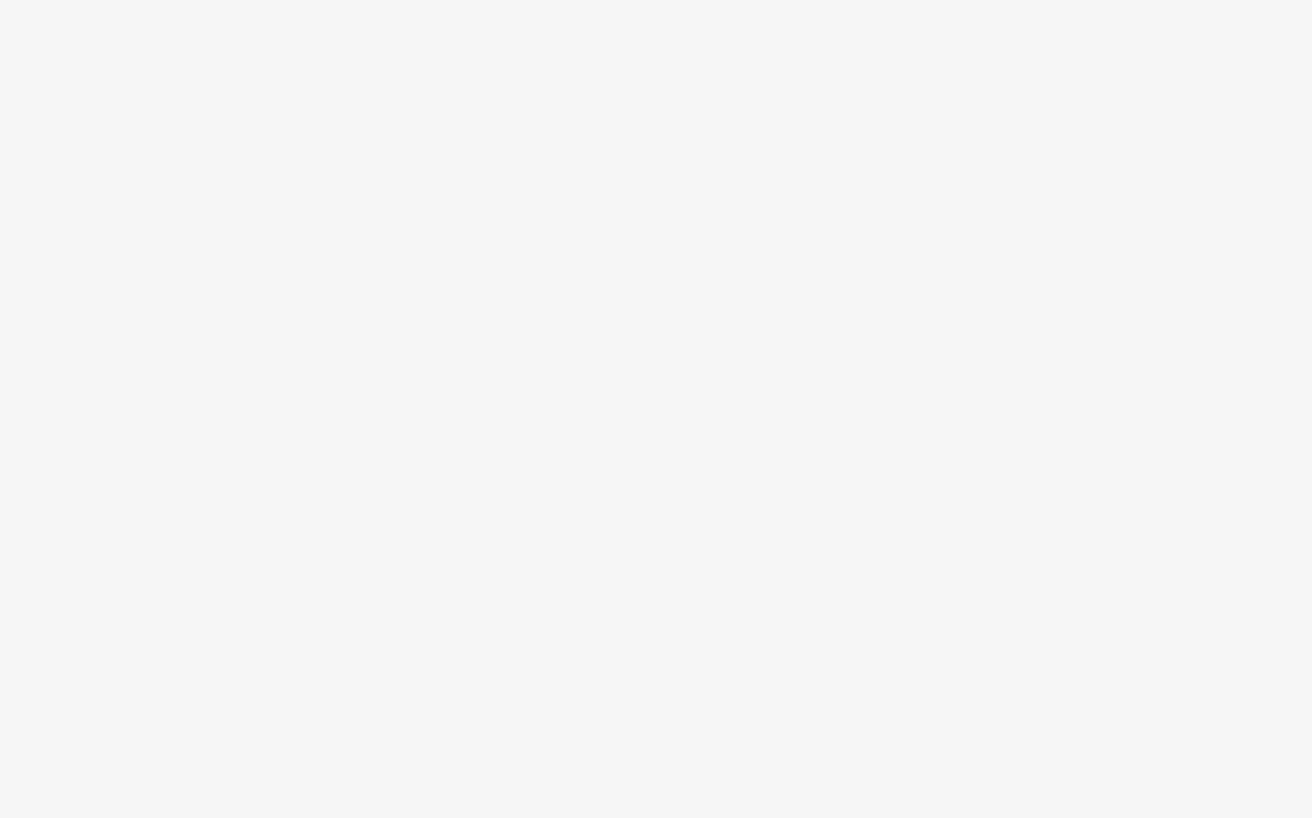
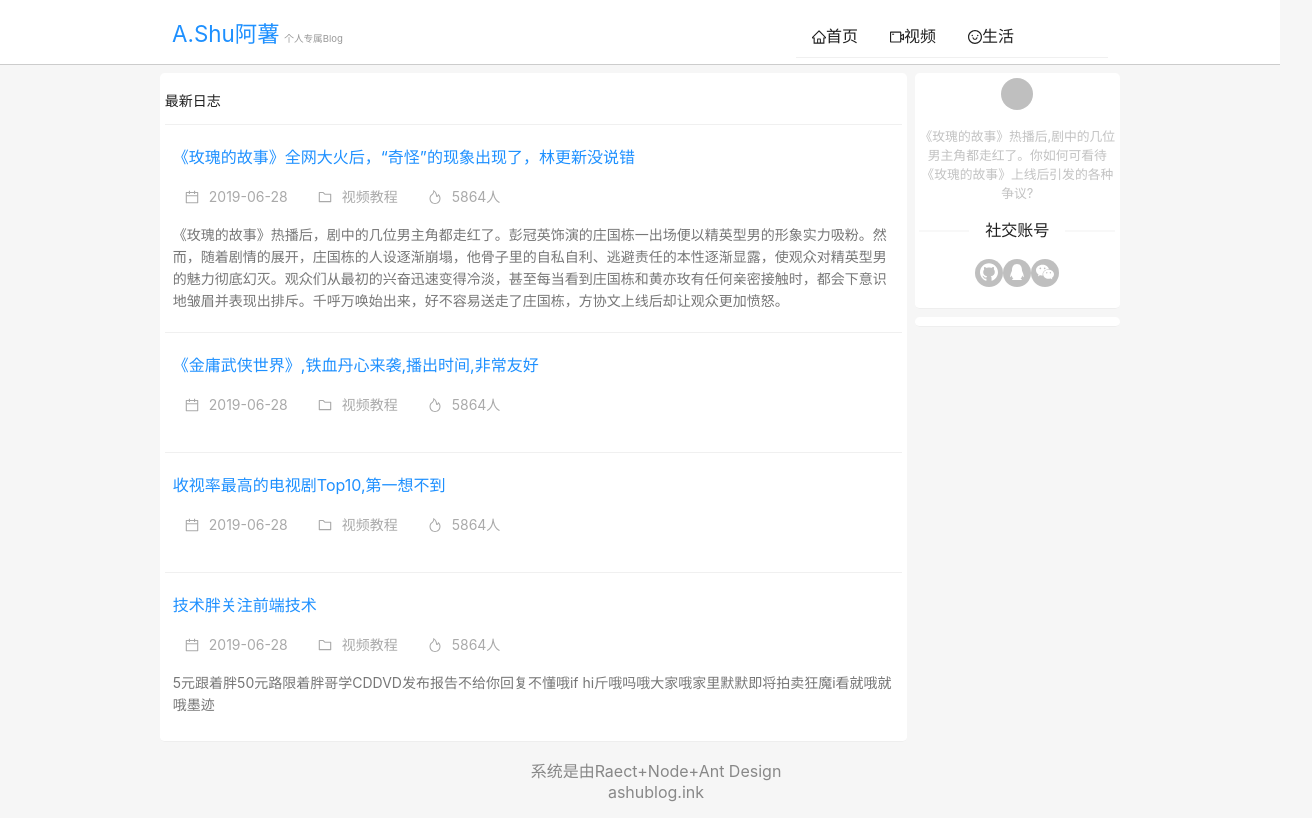
Before and after one commit to zhangguixia/mumu.github.io, a React (Create React App) app: page /zhangguixia.github.io/ in a window 1280 px wide. Before the commit this address had no page. Shown: the whole page, 1312 px wide, since content can reach past the window. Built offline with nearby package versions, Linux system fonts and the light colour scheme.

Commit message:
merge remote changes

```diff
--- a/package.json
+++ b/package.json
@@ -2,7 +2,7 @@
   "name": "myblog",
   "version": "0.1.0",
   "private": true,
-  "homepage": "https://zhangguixia.github.io",
+  "homepage": "https://www.ashublog.ink",
   "dependencies": {
     "@testing-library/jest-dom": "^5.17.0",
     "@testing-library/react": "^13.4.0",
@@ -19,7 +19,6 @@
     "react-markdown": "^9.0.1",
     "react-router": "^6.24.1",
     "react-router-dom": "^6.24.1",
-    "react-scripts": "5.0.1",
     "rehype-raw": "^7.0.0",
     "remark-gfm": "^4.0.0",
     "typescript": "^4.9.5",
@@ -52,6 +51,7 @@
     ]
   },
   "devDependencies": {
-    "gh-pages": "^6.2.0"
+    "gh-pages": "^6.2.0",
+    "react-scripts": "^5.0.1"
   }
 }
--- a/src/App.js
+++ b/src/App.js
@@ -1,16 +1,15 @@
 import React from 'react';
-import routers from './router/routers'
+import routers from './router/routers';
 import { BrowserRouter, Routes, Route } from 'react-router-dom';
-
 import './style/pages/comm.css'
 
 function App() {
   return (
     <>
-    <BrowserRouter>
+    <BrowserRouter basename="zhangguixia.github.io">
           <Routes>
           {
-             routers.map((item,index)=> <Route key={index} path={item.path} element={<item.component/>}/>)
+             routers.map((item,index)=> <Route key={index} path={item.path} element={<item.component/>}/>)   ////如果使用 BrowserRouter，需要添加 basename
           }
           </Routes>
     </BrowserRouter>
```
Also changed, not shown: 2 other files (tests, documents, lock files or other folders).
